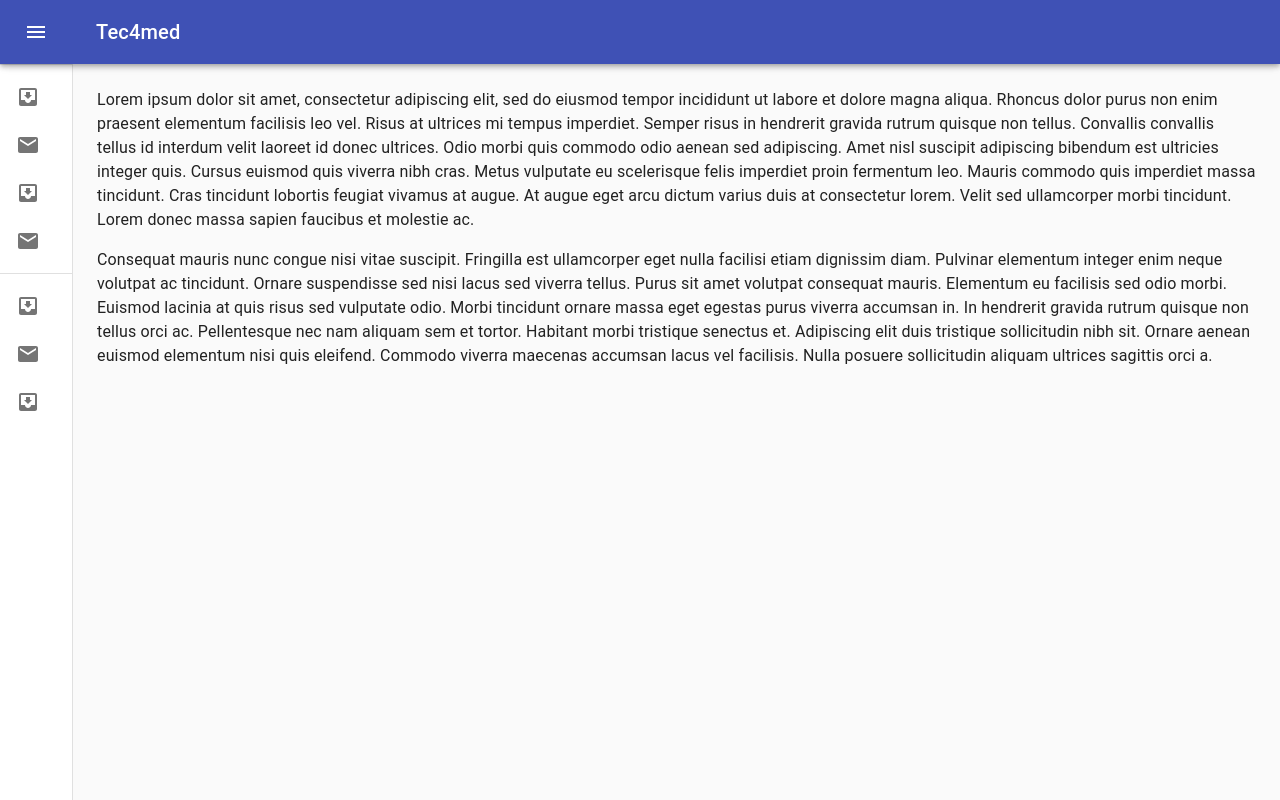
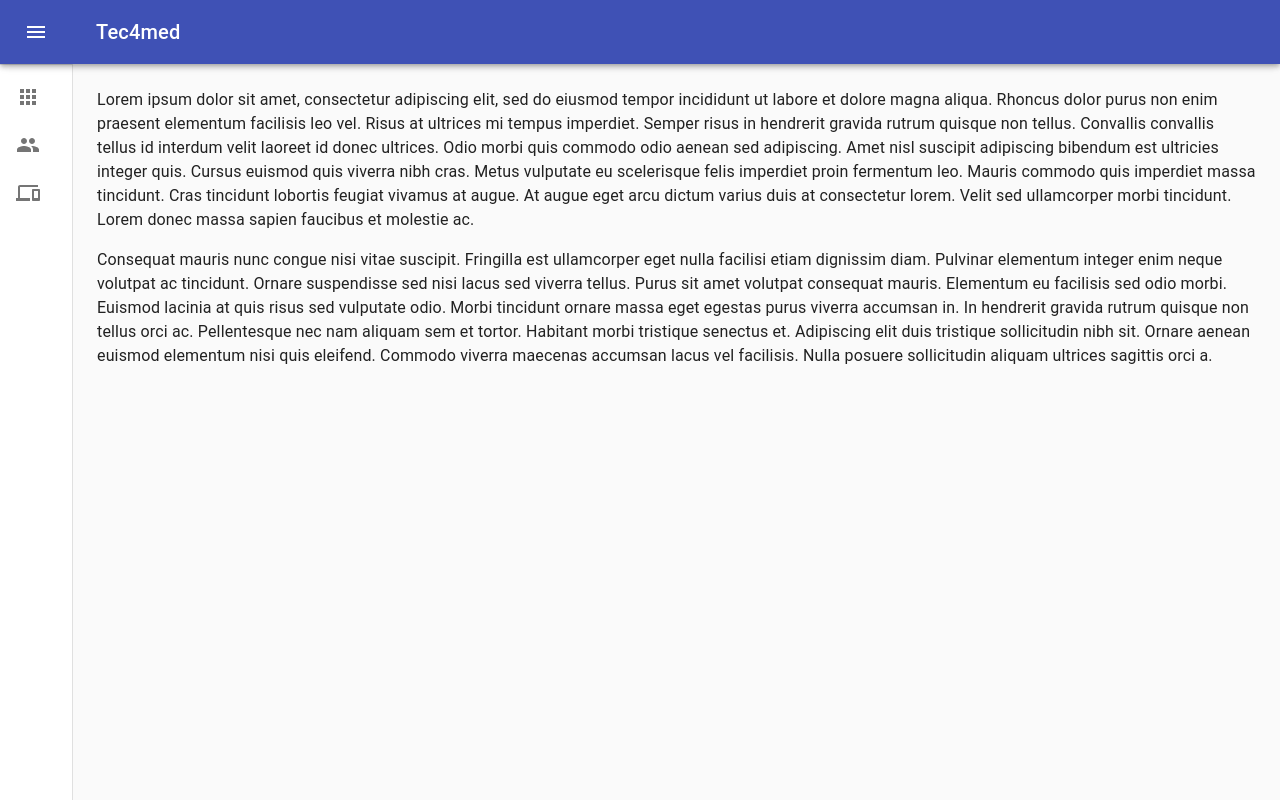
Before and after one commit to PavlykRV/list-test, a React app: page /users in a window 1280 px wide. Built offline with nearby package versions, Linux system fonts and the light colour scheme.

Commit message:
upd main menu

```diff
--- a/src/App.js
+++ b/src/App.js
@@ -1,91 +1,21 @@
-import React from 'react';
+import { useState } from 'react';
 import clsx from 'clsx';
-import { makeStyles, useTheme } from '@material-ui/core/styles';
 import Drawer from '@material-ui/core/Drawer';
 import AppBar from '@material-ui/core/AppBar';
 import Toolbar from '@material-ui/core/Toolbar';
-import List from '@material-ui/core/List';
 import CssBaseline from '@material-ui/core/CssBaseline';
 import Typography from '@material-ui/core/Typography';
 import Divider from '@material-ui/core/Divider';
 import IconButton from '@material-ui/core/IconButton';
 import MenuIcon from '@material-ui/icons/Menu';
 import ChevronLeftIcon from '@material-ui/icons/ChevronLeft';
-import ChevronRightIcon from '@material-ui/icons/ChevronRight';
-import ListItem from '@material-ui/core/ListItem';
-import ListItemIcon from '@material-ui/core/ListItemIcon';
-import ListItemText from '@material-ui/core/ListItemText';
-import InboxIcon from '@material-ui/icons/MoveToInbox';
-import MailIcon from '@material-ui/icons/Mail';
 
-const drawerWidth = 240;
-
-const useStyles = makeStyles((theme) => ({
-  root: {
-    display: 'flex',
-  },
-  appBar: {
-    zIndex: theme.zIndex.drawer + 1,
-    transition: theme.transitions.create(['width', 'margin'], {
-      easing: theme.transitions.easing.sharp,
-      duration: theme.transitions.duration.leavingScreen,
-    }),
-  },
-  appBarShift: {
-    marginLeft: drawerWidth,
-    width: `calc(100% - ${drawerWidth}px)`,
-    transition: theme.transitions.create(['width', 'margin'], {
-      easing: theme.transitions.easing.sharp,
-      duration: theme.transitions.duration.enteringScreen,
-    }),
-  },
-  menuButton: {
-    marginRight: 36,
-  },
-  hide: {
-    display: 'none',
-  },
-  drawer: {
-    width: drawerWidth,
-    flexShrink: 0,
-    whiteSpace: 'nowrap',
-  },
-  drawerOpen: {
-    width: drawerWidth,
-    transition: theme.transitions.create('width', {
-      easing: theme.transitions.easing.sharp,
-      duration: theme.transitions.duration.enteringScreen,
-    }),
-  },
-  drawerClose: {
-    transition: theme.transitions.create('width', {
-      easing: theme.transitions.easing.sharp,
-      duration: theme.transitions.duration.leavingScreen,
-    }),
-    overflowX: 'hidden',
-    width: theme.spacing(7) + 1,
-    [theme.breakpoints.up('sm')]: {
-      width: theme.spacing(9) + 1,
-    },
-  },
-  toolbar: {
-    display: 'flex',
-    alignItems: 'center',
-    justifyContent: 'flex-end',
-    padding: theme.spacing(0, 1),
-    // necessary for content to be below app bar
-    ...theme.mixins.toolbar,
-  },
-  content: {
-    flexGrow: 1,
-    padding: theme.spacing(3),
-  },
-}));
+import useStyles from './styles';
+import Menu from './components/Menu'
 
 const App = () => {
   const classes = useStyles();
-  const theme = useTheme();
-  const [open, setOpen] = React.useState(false);
+  const [open, setOpen] = useState(false);
 
   const handleDrawerOpen = () => {
     setOpen(true);
@@ -136,35 +66,11 @@ const App = () => {
       >
         <div className={classes.toolbar}>
           <IconButton onClick={handleDrawerClose}>
-            {theme.direction === 'rtl' ? (
-              <ChevronRightIcon />
-            ) : (
-              <ChevronLeftIcon />
-            )}
+            <ChevronLeftIcon />
           </IconButton>
         </div>
         <Divider />
-        <List>
-          {['Inbox', 'Starred', 'Send email', 'Drafts'].map((text, index) => (
-            <ListItem button key={text}>
-              <ListItemIcon>
-                {index % 2 === 0 ? <InboxIcon /> : <MailIcon />}
-              </ListItemIcon>
-              <ListItemText primary={text} />
-            </ListItem>
-          ))}
-        </List>
-        <Divider />
-        <List>
-          {['All mail', 'Trash', 'Spam'].map((text, index) => (
-            <ListItem button key={text}>
-              <ListItemIcon>
-                {index % 2 === 0 ? <InboxIcon /> : <MailIcon />}
-              </ListItemIcon>
-              <ListItemText primary={text} />
-            </ListItem>
-          ))}
-        </List>
+        <Menu />
       </Drawer>
       <main className={classes.content}>
         <div className={classes.toolbar} />
--- /dev/null
+++ b/src/components/Menu/index.jsx
@@ -0,0 +1,43 @@
+import React from 'react';
+import List from '@material-ui/core/List';
+import ListItem from '@material-ui/core/ListItem';
+import ListItemIcon from '@material-ui/core/ListItemIcon';
+import ListItemText from '@material-ui/core/ListItemText';
+import AppsIcon from '@material-ui/icons/Apps';
+import PeopleIcon from '@material-ui/icons/People';
+import DevicesIcon from '@material-ui/icons/Devices';
+
+const NAV_CONFIG = [
+  {
+    title: 'Projects',
+    path: '/projects',
+    icon: <AppsIcon />,
+  },
+  {
+    title: 'Users',
+    path: '/users',
+    icon: <PeopleIcon />,
+  },
+  {
+    title: 'Devices',
+    path: '/devices',
+    icon: <DevicesIcon />,
+  }
+];
+
+const Menu = () => {
+  return (
+    <List>
+    {NAV_CONFIG.map(({title, path, icon}) => (
+      <ListItem button key={title}>
+        <ListItemIcon>
+          {icon}
+        </ListItemIcon>
+        <ListItemText primary={title} />
+      </ListItem>
+    ))}
+  </List>
+  )
+}
+
+export default Menu;
--- /dev/null
+++ b/src/styles.js
@@ -0,0 +1,67 @@
+import { makeStyles } from '@material-ui/core/styles';
+
+const drawerWidth = 240;
+
+const useStyles = makeStyles((theme) => ({
+  root: {
+    display: 'flex',
+  },
+  appBar: {
+    zIndex: theme.zIndex.drawer + 1,
+    transition: theme.transitions.create(['width', 'margin'], {
+      easing: theme.transitions.easing.sharp,
+      duration: theme.transitions.duration.leavingScreen,
+    }),
+  },
+  appBarShift: {
+    marginLeft: drawerWidth,
+    width: `calc(100% - ${drawerWidth}px)`,
+    transition: theme.transitions.create(['width', 'margin'], {
+      easing: theme.transitions.easing.sharp,
+      duration: theme.transitions.duration.enteringScreen,
+    }),
+  },
+  menuButton: {
+    marginRight: 36,
+  },
+  hide: {
+    display: 'none',
+  },
+  drawer: {
+    width: drawerWidth,
+    flexShrink: 0,
+    whiteSpace: 'nowrap',
+  },
+  drawerOpen: {
+    width: drawerWidth,
+    transition: theme.transitions.create('width', {
+      easing: theme.transitions.easing.sharp,
+      duration: theme.transitions.duration.enteringScreen,
+    }),
+  },
+  drawerClose: {
+    transition: theme.transitions.create('width', {
+      easing: theme.transitions.easing.sharp,
+      duration: theme.transitions.duration.leavingScreen,
+    }),
+    overflowX: 'hidden',
+    width: theme.spacing(7) + 1,
+    [theme.breakpoints.up('sm')]: {
+      width: theme.spacing(9) + 1,
+    },
+  },
+  toolbar: {
+    display: 'flex',
+    alignItems: 'center',
+    justifyContent: 'flex-end',
+    padding: theme.spacing(0, 1),
+    // necessary for content to be below app bar
+    ...theme.mixins.toolbar,
+  },
+  content: {
+    flexGrow: 1,
+    padding: theme.spacing(3),
+  },
+}));
+
+export default useStyles;
```
